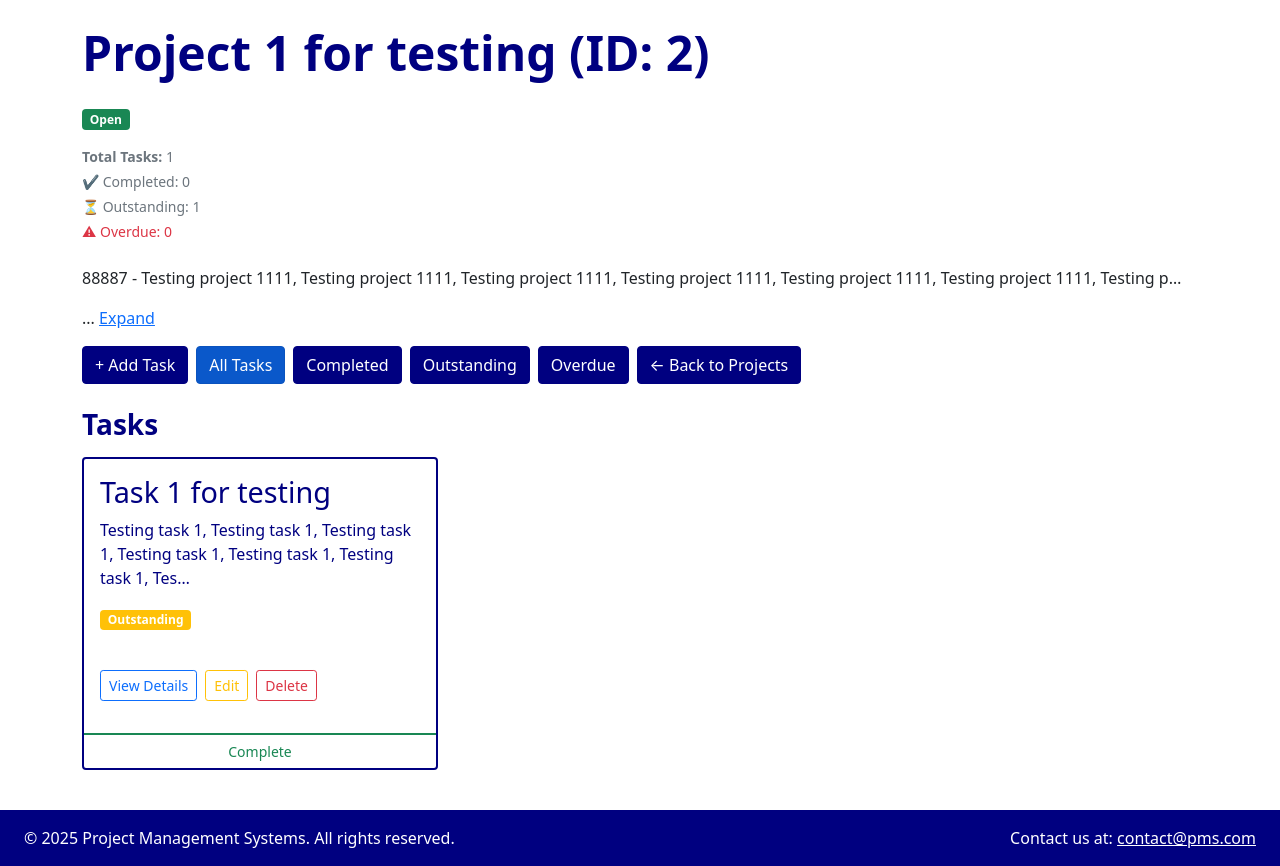
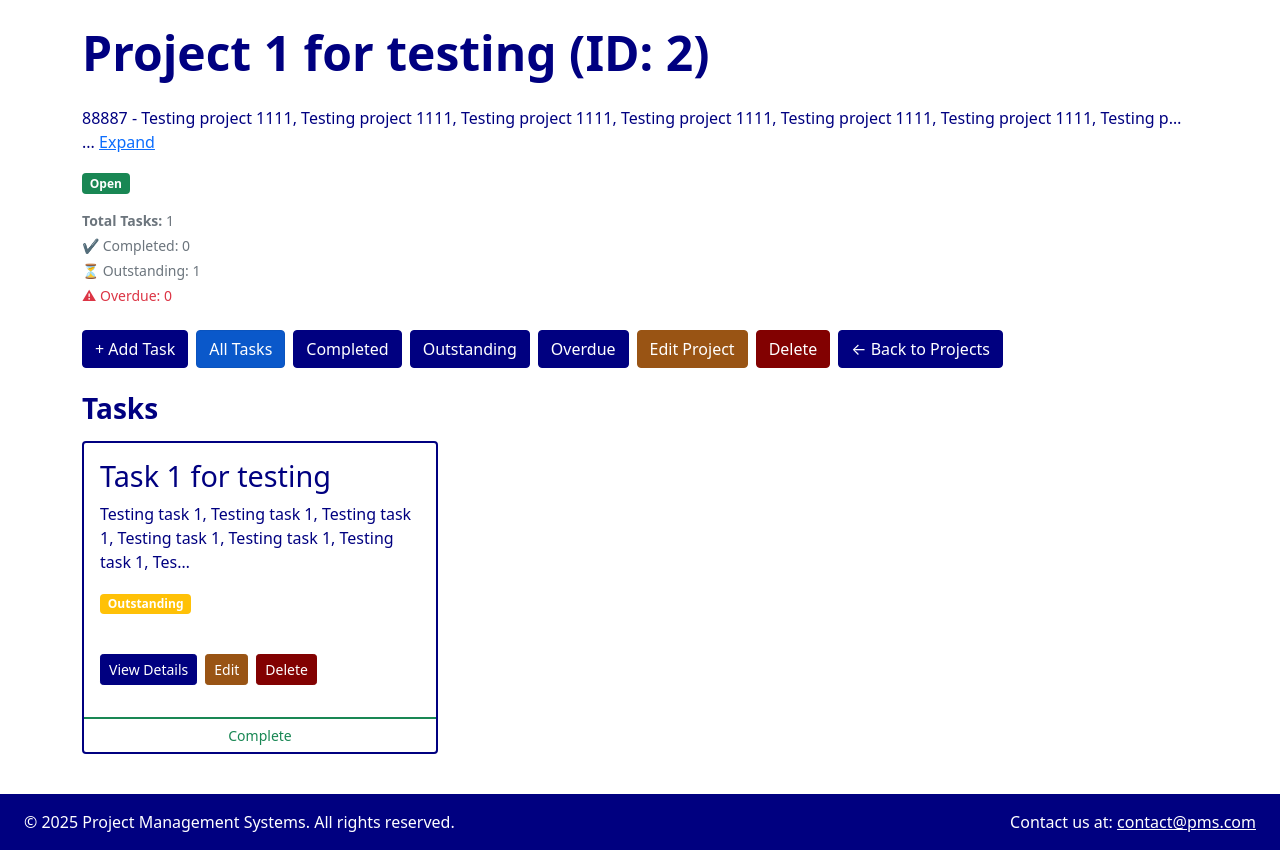
Before and after one commit to JSGREEN1129/web_application_diploma_project_3, a Django app: page /projects/2/ in a window 1280 px wide. Shown: the part 88-954 px from the top of the page. Run offline with Django 4.2, Linux system fonts and the light colour scheme; a user stored in the database is signed in; data comes from the database, SQL or seed files in the repository; both versions use the stored data as it was after the commit; some libraries are stand-ins or nearby versions.

Commit message:
Move project detail description and task detail description

```diff
--- a/projects/templates/projects/project_detail.html
+++ b/projects/templates/projects/project_detail.html
@@ -7,6 +7,27 @@
 {% block content %}
 <div class="container my-4">
     <h2 class="mb-4">{{ project.name }} (ID: {{ project.id }})</h2>
+    {% if project.description %}
+        <p id="descriptionPreview" class="description-text">
+            {{ project.description|truncatechars:150|linebreaksbr }}
+            {% if project.description|length > 150 %}
+                ... <a id="toggleDescription"
+                       data-bs-toggle="collapse"
+                       href="#fullDescription"
+                       role="button"
+                       aria-expanded="false"
+                       aria-controls="fullDescription">
+                    Expand
+                </a>
+            {% endif %}
+        </p>
+
+        {% if project.description|length > 150 %}
+            <div class="collapse mt-2" id="fullDescription">
+                <p class="description-text">{{ project.description|linebreaksbr }}</p>
+            </div>
+        {% endif %}
+    {% endif %}
 
     {% if project.status == "open" %}
     <span class="badge bg-success mb-3">Open</span>
@@ -21,25 +42,6 @@
         <p class="mb-1 text-danger">⚠ Overdue: {{ project.overdue_count }}</p>
     </div>
 
-    {% if project.description %}
-    <p id="descriptionPreview">
-        {{ project.description|truncatechars:150|linebreaks }}
-        {% if project.description|length > 150 %}
-        ... <a id="toggleDescription" data-bs-toggle="collapse" href="#fullDescription" role="button"
-            aria-expanded="false" aria-controls="fullDescription">
-            Expand
-        </a>
-        {% endif %}
-    </p>
-
-    {% if project.description|length > 150 %}
-    <div class="collapse mt-2" id="fullDescription">
-        <p>{{ project.description|linebreaks }}</p>
-    </div>
-    {% endif %}
-    {% endif %}
-
-
     <div class="mb-4 d-flex gap-2 flex-wrap">
         <a href="{% url 'task_create' project.id %}" class="btn btn-primary">+ Add Task</a>
         <a href="{% url 'project_detail' project.id %}?status=all"
@@ -50,6 +52,45 @@
             class="btn btn-primary {% if status_filter == 'outstanding' %}active{% endif %}">Outstanding</a>
         <a href="{% url 'project_detail' project.id %}?status=overdue"
             class="btn btn-primary {% if status_filter == 'overdue' %}active{% endif %}">Overdue</a>
+        <a href="{% url 'project_edit' project.id %}?next={% url 'project_detail' project.id %}" class="btn btn-edit">Edit Project</a>
+        <!-- Delete Button triggers modal -->
+          <button type="button" class="btn btn-secondary" data-bs-toggle="modal"
+            data-bs-target="#deleteProjectModal{{ project.id }}">
+            Delete
+          </button>
+
+          <!-- Modal -->
+          <div class="modal fade" id="deleteProjectModal{{ project.id }}" tabindex="-1"
+            aria-labelledby="deleteProjectModalLabel{{ project.id }}" {% if error_project_id == project.id %}
+            aria-modal="true" role="dialog" {% else %} aria-hidden="true" {% endif %}>
+            <div class="modal-dialog">
+              <form method="POST" action="{% url 'project_confirm_delete' project.id %}">
+                {% csrf_token %}
+                <div class="modal-content">
+                  <div class="modal-header">
+                    <h5 class="modal-title text-danger" id="deleteProjectModalLabel{{ project.id }}">Confirm Delete</h5>
+                    <button type="button" class="btn-close" data-bs-dismiss="modal" aria-label="Close"></button>
+                  </div>
+                  <div class="modal-body">
+                    <p>To delete this project, please enter your password:</p>
+                    <input type="password" name="password" class="form-control" placeholder="Enter your password"
+                      required>
+
+                    {% if error_project_id|default:'' == project.id|stringformat:"s" %}
+                    <div class="alert alert-danger mt-3" role="alert">
+                      Incorrect password. Project was not deleted.
+                    </div>
+                    {% endif %}
+                  </div>
+                  <div class="modal-footer">
+                    <button type="button" class="btn btn-secondary" data-bs-dismiss="modal">Cancel</button>
+                    <button type="submit" class="btn btn-danger">Delete Project</button>
+                  </div>
+                </div>
+              </form>
+            </div>
+        </div>
+
         <a href="{% url 'project_list' %}" class="btn btn-primary">← Back to Projects</a>
     </div>
 
@@ -107,10 +148,10 @@
                 </div>
 
                 <div class="card-footer bg-transparent border-top-0 d-flex gap-2 flex-wrap">
-                    <a href="{% url 'task_detail' task.id %}" class="btn btn-sm btn-outline-primary">View Details</a>
-                    <a href="{% url 'task_edit' task.id %}" class="btn btn-sm btn-outline-warning">Edit</a>
+                    <a href="{% url 'task_detail' task.id %}" class="btn btn-sm btn-primary">View Details</a>
+                    <a href="{% url 'task_edit' task.id %}" class="btn btn-sm btn-edit">Edit</a>
 
-                    <button type="button" class="btn btn-sm btn-outline-danger" data-bs-toggle="modal"
+                    <button type="button" class="btn btn-sm btn-secondary" data-bs-toggle="modal"
                         data-bs-target="#deleteTaskModal{{ task.id }}">
                         Delete
                     </button>
--- a/projects/templates/projects/project_edit.html
+++ b/projects/templates/projects/project_edit.html
@@ -48,7 +48,7 @@
         </div>
 
         <button type="submit" class="btn btn-primary">Save Changes</button>
-        <a href="{% url 'project_list' %}" class="btn btn-secondary">Cancel</a>
+        <a href="{{ next }}" class="btn btn-secondary">Cancel</a>
     </form>
 </div>
 {% endblock %}
--- a/static/assets/stylesheets/components.css
+++ b/static/assets/stylesheets/components.css
@@ -23,9 +23,23 @@ h4 {
     color: #000080;
 }
 
+.description-text {
+    font-size: 1.0rem;
+    color: #000080;
+
+}
+
 .card-text {
     font-size: 1.0rem;
     color: #000080;
+}
+
+.task-description p {
+    font-size: 1.0rem;
+    color: #000080;
+    white-space: pre-wrap;
+    word-wrap: break-word;
+    overflow-wrap: break-word;
 }
 
 /* Bootstrap buttons styles modified for better suitability */
@@ -85,6 +99,20 @@ h4 {
 
 }
 
+.btn-confirm-close {
+    background-color: #3b9333; /* Primary button color */
+    border-color: #3b9333;
+    color:#ffffff;
+
+}
+
+.btn-confirm-close:hover {
+    background-color: #43c936; /* Primary button color */
+    border-color: #43c936;
+    color:#ffffff;
+
+}
+
 /* Card taggle button styling for complete/re-open */
 
 .only-top-border {
```
Also changed, not shown: tasks/templates/tasks/task_detail.html (+13 -19 lines), db.sqlite3.
